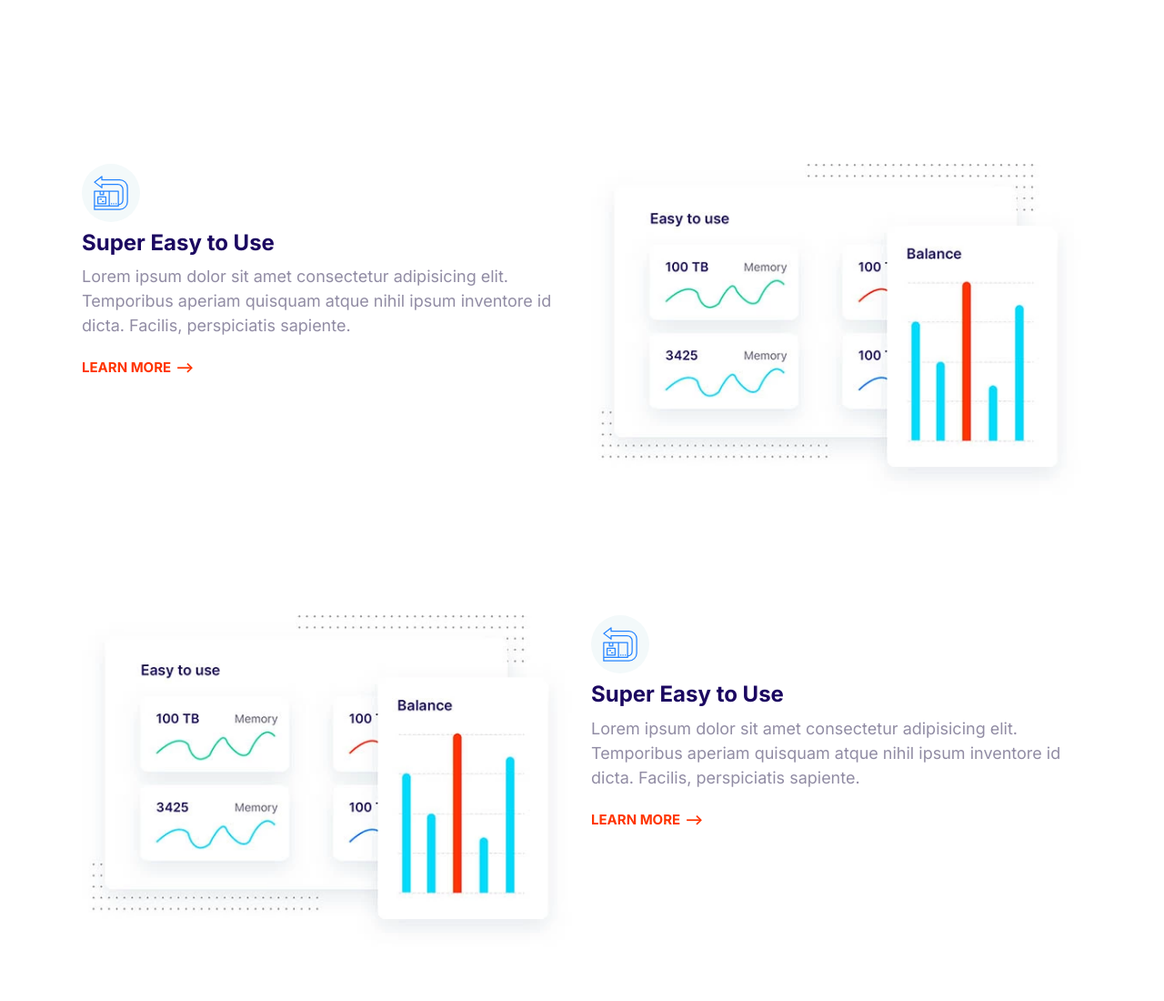
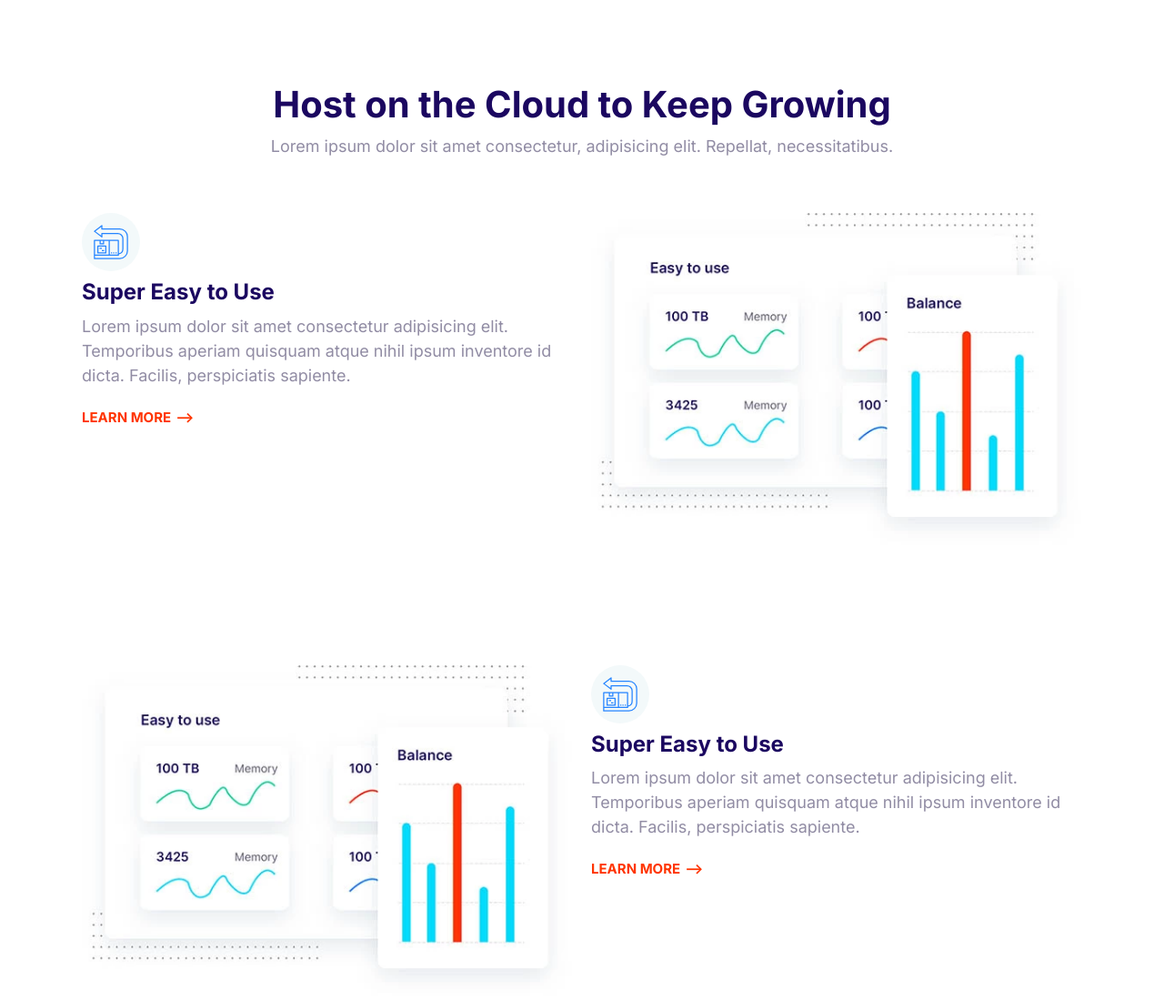
Before and after one commit to HaroldMDiazVargas/CloudHosting, a plain HTML site: page index.html in a window 1280 px wide. Shown: the top 1100 px of the page at 91% size. Drawn offline with Linux system fonts and the light colour scheme.

Commit message:
Header for features block component.

```diff
--- a/css/styles.css
+++ b/css/styles.css
@@ -815,6 +815,10 @@ a{
     gap:4rem 2rem;
     margin: 12rem 0;
 }
+.feature:first-of-type{
+    margin-top: 6rem;
+}
+
 .feature__heading{
     margin:1rem 0;
 }
@@ -824,6 +828,7 @@ a{
 }
 
 
+
 @media screen and (min-width: 768px) {
     .feature:nth-of-type(even) .feature__content{
         order: 2;
--- a/index.html
+++ b/index.html
@@ -13,6 +13,10 @@
 </head>
 <body >
     <section class="block container">
+        <header class="block__header">
+            <h2>Host on the Cloud to Keep Growing</h2>
+            <p>Lorem ipsum dolor sit amet consectetur, adipisicing elit. Repellat, necessitatibus.</p>
+        </header>
         <article class="grid grid--1x2 feature">
             <div class="feature__content">
                 <span class="icon-container">
```
